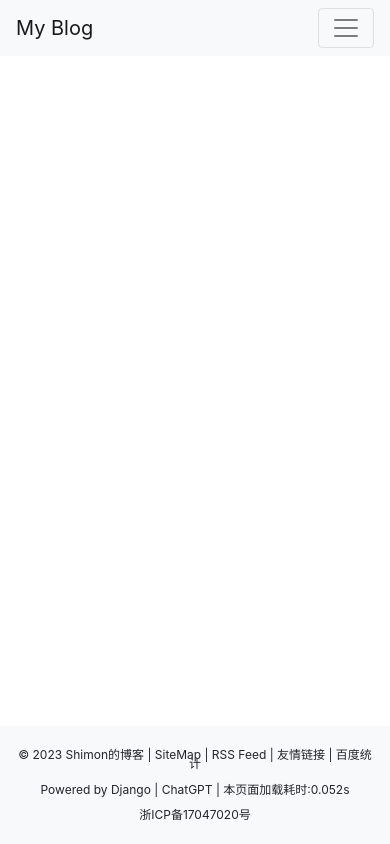
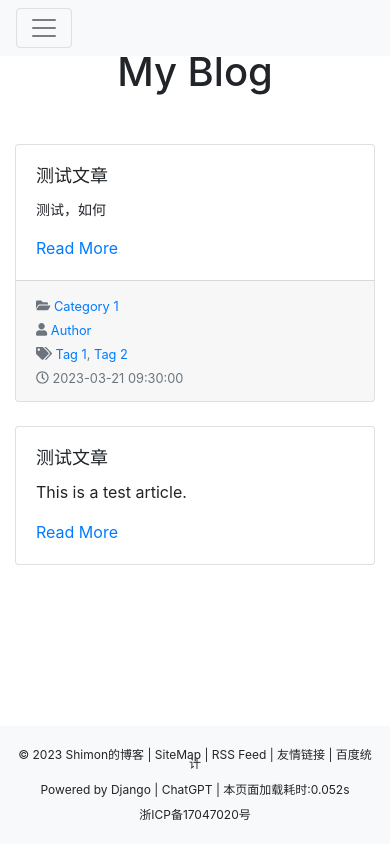
Before and after one commit to Shimon-Guo/MyBlog, a Django app: template django_blog/templates/index.html in a window 390 px wide. Run offline with Django 4.2, Linux system fonts and the light colour scheme; the template is opened without the code that fills it, so the values that code supplies are empty; some libraries are stand-ins or nearby versions.

Commit message:
修改前端界面

```diff
--- a/django_blog/static/css/index.css
+++ b/django_blog/static/css/index.css
@@ -21,6 +21,8 @@ body {
 body {
     display: flex;
     flex-direction: column;
+    background-color: #eff0f6;
+
 }
 
 .wrapper {
--- a/django_blog/templates/common/headers.html
+++ b/django_blog/templates/common/headers.html
@@ -1,7 +1,6 @@
 <!-- header.html -->
 {% load static %}
 
-<header>
 <title>{% block title %}{% endblock %}</title>
 {% block css %}
 <!-- 引入 CSS 样式表 -->
@@ -19,5 +18,3 @@
 <script src="https://cdn.staticfile.org/font-awesome/5.15.4/js/all.min.js"></script>
 
 <link rel="stylesheet" href="{% static 'css/index.css' %}">
-
-</header>
--- a/django_blog/templates/index.html
+++ b/django_blog/templates/index.html
@@ -46,113 +46,108 @@
 </style>
 
 </head>
-<body>
-<nav class="navbar navbar-expand-lg navbar-light bg-light">
+
+<div class="container mt-5">
+  <div class="row">
+    <div class="col-12">
+      <h1 class="text-center mb-4">My Blog</h1>
+    </div>
+  </div>
+</div>
+<!-- templates/includes/navbar.html -->
+
+
+
+<nav class="navbar navbar-expand-md navbar-light bg-light fixed-top">
   <div class="container">
-        <a class="navbar-brand" href="#">My Blog</a>
-        <button class="navbar-toggler" type="button" data-toggle="collapse" data-target="#navbarNav"
-                aria-controls="navbarNav" aria-expanded="false" aria-label="Toggle navigation">
+    <button class="navbar-toggler" type="button" data-toggle="collapse" data-target="#navbarNav" aria-controls="navbarNav" aria-expanded="false" aria-label="Toggle navigation">
       <span class="navbar-toggler-icon"></span>
     </button>
-        <div class="collapse navbar-collapse" id="navbarNav">
+    <div class="collapse navbar-collapse justify-content-end" id="navbarNav">
       <ul class="navbar-nav">
-                <li class="nav-item active">
-                    <a class="nav-link" href="#">Home <span class="sr-only">(current)</span></a>
+        <li class="nav-item">
+          <a class="nav-link" href="#">Home</a>
+          <div class="underline"></div>
         </li>
         <li class="nav-item">
-                    <a class="nav-link" href="#">Category</a>
+          <a class="nav-link" href="#">About</a>
+          <div class="underline"></div>
         </li>
         <li class="nav-item">
-                    <a class="nav-link" href="#">Category</a>
+          <a class="nav-link" href="#">Blog</a>
+          <div class="underline"></div>
         </li>
         <li class="nav-item">
-                    <a class="nav-link" href="#">Category 3</a>
+          <a class="nav-link" href="#">Contact</a>
+          <div class="underline"></div>
+        </li>
+        <li class="nav-item">
+          <form class="form-inline">
+            <div class="input-group">
+              <input type="text" class="form-control" placeholder="Search">
+              <div class="input-group-append">
+                <span class="input-group-text"><i class="fas fa-search"></i></span>
+              </div>
+            </div>
+          </form>
         </li>
       </ul>
-            <form class="form-inline ml-auto">
-                <input class="form-control mr-sm-2" type="search" placeholder="Search" aria-label="Search">
-                <button class="btn btn-outline-success my-2 my-sm-0" type="submit">Search</button>
-            </form>
     </div>
   </div>
 </nav>
-<!--<div class="container">-->
-<!--    <div class="row mt-4">-->
-<!--        <div class="col-md-8">-->
-<!--            <div class="card-columns">-->
-<!--                <div class="card mb-4">-->
-<!--                    <div class="card-body">-->
-<!--                        <h2 class="card-title" style="font-size: 18px;">测试文章</h2>-->
-<!--                        <p class="card-text" style="font-size: 14px;">测试，如何</p>-->
-<!--                        <a href="#" class="card-link">Read More</a>-->
-<!--                    </div>-->
-<!--                    <div class="card-footer text-muted">-->
-<!--                        <div class="d-flex flex-column align-items-left">-->
-<!--                            <div>-->
-<!--                                <small>-->
-<!--                                    <i class="fas fa-folder-open"></i> <a href="#">Category 1</a>-->
-<!--                                </small>-->
-<!--                            </div>-->
-<!--                            <div>-->
-<!--                                <small>-->
-<!--                                    <i class="fas fa-user"></i> <a href="#">Author</a>-->
-<!--                                </small>-->
-<!--                            </div>-->
-<!--                            <div>-->
-<!--                                <small>-->
-<!--                                    <i class="fas fa-tags"></i> <a href="#">Tag 1</a>, <a href="#">Tag 2</a>-->
-<!--                                </small>-->
-<!--                            </div>-->
-<!--                            <div>-->
-<!--                                <small>-->
-<!--                                    <i class="far fa-clock"></i> 2023-03-21 09:30:00-->
-<!--                                </small>-->
-<!--                            </div>-->
-<!--                        </div>-->
-<!--                    </div>-->
-
-<!--                </div>-->
-<!--                <div class="card mb-4">-->
-<!--                    <div class="card-body">-->
-<!--                        <h2 class="card-title" style="font-size: 18px;">测试文章</h2>-->
-<!--                        <p class="card-text">This is a test article.</p>-->
-<!--                        <a href="#" class="card-link">Read More</a>-->
-<!--                    </div>-->
-<!--                </div>-->
 
 
-<!--            </div>-->
-<!--        </div>-->
-<!--        <div class="col-md-4" id="sidebar">-->
-<!--            <div class="card mb-4">-->
-<!--                <div class="card-body">-->
-<!--                    <h2 class="card-title">Recent Posts</h2>-->
-<!--                    <ul class="list-unstyled">-->
-<!--                        <li><a href="#">Test Article</a></li>-->
-<!--                        <li><a href="#">Test Article</a></li>-->
-<!--                        <li><a href="#">Test Article</a></li>-->
-<!--                        <li><a href="#">Test Article</a></li>-->
-<!--                    </ul>-->
-<!--                </div>-->
-<!--            </div>-->
+<body>
+<div class="container">
+    <div class="row mt-4">
+        <div class="col-md-8">
+            <div class="card-columns">
+                <div class="card mb-4">
+                    <div class="card-body">
+                        <h2 class="card-title" style="font-size: 18px;">测试文章</h2>
+                        <p class="card-text" style="font-size: 14px;">测试，如何</p>
+                        <a href="#" class="card-link">Read More</a>
+                    </div>
+                    <div class="card-footer text-muted">
+                        <div class="d-flex flex-column align-items-left">
+                            <div>
+                                <small>
+                                    <i class="fas fa-folder-open"></i> <a href="#">Category 1</a>
+                                </small>
+                            </div>
+                            <div>
+                                <small>
+                                    <i class="fas fa-user"></i> <a href="#">Author</a>
+                                </small>
+                            </div>
+                            <div>
+                                <small>
+                                    <i class="fas fa-tags"></i> <a href="#">Tag 1</a>, <a href="#">Tag 2</a>
+                                </small>
+                            </div>
+                            <div>
+                                <small>
+                                    <i class="far fa-clock"></i> 2023-03-21 09:30:00
+                                </small>
+                            </div>
+                        </div>
+                    </div>
+
+                </div>
+                <div class="card mb-4">
+                    <div class="card-body">
+                        <h2 class="card-title" style="font-size: 18px;">测试文章</h2>
+                        <p class="card-text">This is a test article.</p>
+                        <a href="#" class="card-link">Read More</a>
+                    </div>
+                </div>
 
 
-<!--            <div class="card mb-4">-->
-<!--                <div class="card-body">-->
-<!--                    <h5 class="card-title">Tags</h5>-->
-<!--                    <div class="d-flex flex-wrap">-->
-<!--                        <a href="#" class="badge badge-primary mr-1 mb-1">Python</a>-->
-<!--                        <a href="#" class="badge badge-primary mr-1 mb-1">Django</a>-->
-<!--                        <a href="#" class="badge badge-primary mr-1 mb-1">Bootstrap</a>-->
-<!--                        <a href="#" class="badge badge-primary mr-1 mb-1">JavaScript</a>-->
-<!--                        <a href="#" class="badge badge-primary mr-1 mb-1">Web Development</a>-->
-<!--                        <a href="#" class="badge badge-primary mr-1 mb-1">Technology</a>-->
-<!--                    </div>-->
-<!--                </div>-->
-<!--            </div>-->
-<!--        </div>-->
-<!--    </div>-->
-<!--</div>-->
+            </div>
+        </div>
+
+    </div>
+</div>
 
 <script src="https://cdn.staticfile.org/jquery/3.6.0/jquery.min.js"></script>
 <script src="https://cdn.staticfile.org/popper.js/2.9.3/umd/popper.min.js"></script>
--- /dev/null
+++ b/django_blog/templates/index/index.html
@@ -0,0 +1,5 @@
+{% extends "common/base.html" %}
+
+{% block title %}
+  My Custom Title
+{% endblock %}
```
Also changed, not shown: django_blog/templates/common/base.html (+6 -15 lines), django_blog/templates/test1.html (added, +228 -0 lines), 1.png (added). Lines whose indentation alone changed are shown as unchanged.
